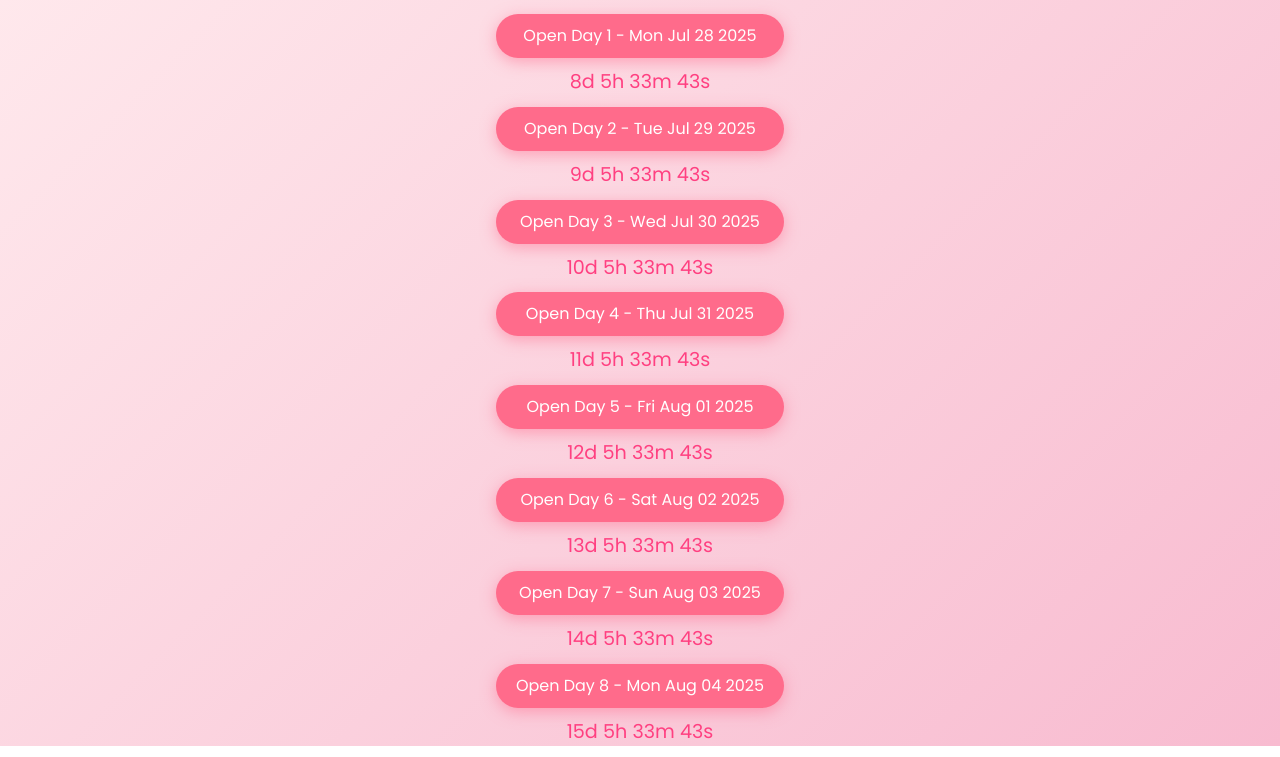
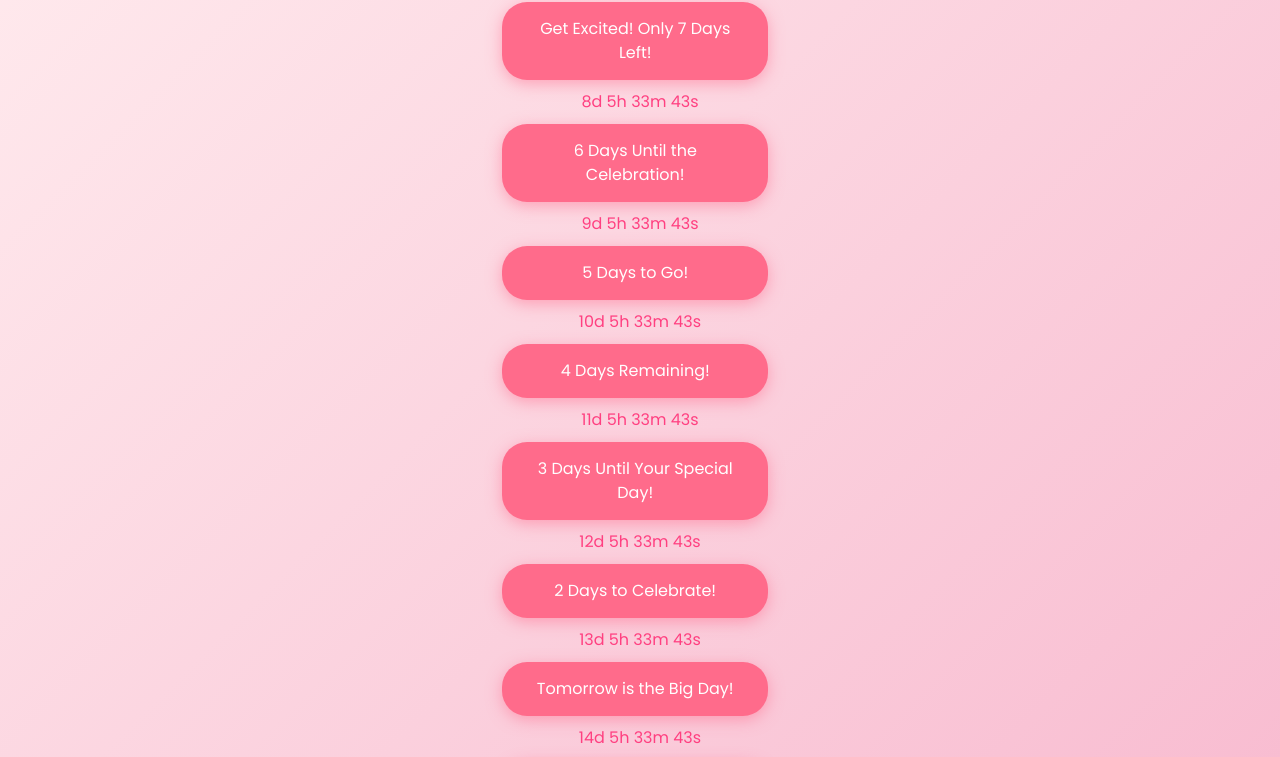
Before and after one commit to harshitaryaa/countdownne, a plain HTML site: page click.html in a window 1280 px wide. Shown: the part 136-893 px from the top of the page. Drawn offline with nearby package versions, Linux system fonts and the light colour scheme.

Commit message:
click.html

```diff
--- a/click.html
+++ b/click.html
@@ -24,43 +24,27 @@
 
         .dancing-font {
             font-family: 'Dancing Script', cursive;
-            font-size: 3rem; /* Adjusted for better mobile view */
-            animation: move 5s ease-in-out infinite, scale 1.5s ease-in-out infinite alternate;
+            font-size: 2.5rem; /* Adjusted for better mobile view */
             text-shadow: 2px 2px 10px rgba(255, 105, 140, 0.7);
             color: #ff4081;
-        }
-
-        @keyframes move {
-            0% {
-                transform: translateX(-100%);
-            }
-            50% {
-                transform: translateX(0);
-            }
-            100% {
-                transform: translateX(100%);
-            }
-        }
-
-        @keyframes scale {
-            0% {
-                transform: scale(1);
-            }
-            100% {
-                transform: scale(1.1);
-            }
         }
 
         .button {
             background-color: #ff6b8b;
             color: white;
-            padding: 10px 20px; /* Adjusted padding for better mobile view */
+            padding: 15px 20px; /* Adjusted padding for better mobile view */
             border-radius: 25px;
             margin: 10px; /* Adjusted margin for better spacing */
             cursor: pointer;
             transition: background-color 0.3s, transform 0.3s;
             font-size: 1rem; /* Adjusted font size for better mobile view */
             box-shadow: 0 4px 15px rgba(255, 105, 140, 0.5);
+            width: 90%; /* Full width on mobile */
+            max-width: 300px; /* Max width for larger screens */
+            text-align: center; /* Center text */
+            opacity: 0; /* Start hidden for animation */
+            transform: translateY(20px); /* Start slightly lower for animation */
+            animation: fadeInUp 0.5s forwards; /* Animation for appearance */
         }
 
         .button:hover {
@@ -69,31 +53,44 @@
         }
 
         .timer {
-            font-size: 1.2rem; /* Adjusted font size for better mobile view */
+            font-size: 1rem; /* Adjusted font size for better mobile view */
             margin-top: 5px; /* Adjusted margin for better spacing */
             color: #ff4081;
         }
 
-        .confetti {
-            position: absolute;
-            width: 10px;
-            height: 10px;
-            background-color: #f00;
-            opacity: 0;
-            animation: confetti 5s linear infinite;
+        .countdown-container {
+            display: flex;
+            flex-direction: column;
+            align-items: center;
+            margin-top: 20px;
         }
 
-        @keyframes confetti {
-            0% { transform: translateY(0) rotate(0deg); opacity: 1; }
-            100% { transform: translateY(500px) rotate(720deg); opacity: 0; }
+        @keyframes fadeInUp {
+            0% {
+                opacity: 0;
+                transform: translateY(20px);
+            }
+            100% {
+                opacity: 1;
+                transform: translateY(0);
+            }
+        }
+
+        @media (max-width: 640px) {
+            .dancing-font {
+                font-size: 2rem; /* Smaller font size for mobile */
+            }
+            .button {
+                font-size: 0.9rem; /* Smaller button text for mobile */
+            }
         }
     </style>
 </head>
 <body>
     <h1 class="dancing-font">Happy Birthday Ankita Bhatt!</h1>
     <div class="text-center mt-4">
-        <h2 class="text-2xl md:text-3xl font-bold text-pink-600">Countdown to Your Special Day</h2>
-        <div class="flex flex-col items-center mt-4">
+        <h2 class="text-xl md:text-2xl font-bold text-pink-600">Countdown to Your Special Day</h2>
+        <div class="countdown-container">
             <!-- Buttons for each day leading up to the birthday -->
             <div id="countdownButtons"></div>
         </div>
@@ -101,17 +98,28 @@
 
     <script>
         const birthdayDate = new Date('August 4, 2025');
-        const today = new Date();
         const oneWeekBefore = new Date(birthdayDate);
         oneWeekBefore.setDate(birthdayDate.getDate() - 7);
 
         // Create buttons for each day from one week before to the birthday
+        const messages = [
+            "Get Excited! Only 7 Days Left!",
+            "6 Days Until the Celebration!",
+            "5 Days to Go!",
+            "4 Days Remaining!",
+            "3 Days Until Your Special Day!",
+            "2 Days to Celebrate!",
+            "Tomorrow is the Big Day!",
+            "Happy Birthday, Ankita!"
+        ];
+
         for (let i = 0; i < 8; i++) {
             const buttonDate = new Date(oneWeekBefore);
             buttonDate.setDate(oneWeekBefore.getDate() + i);
             const button = document.createElement('div');
             button.className = 'button';
-            button.innerText = `Open Day ${i + 1} - ${buttonDate.toDateString()}`;
+            button.innerText = messages[i]; // Use the new messages
+            button.style.animationDelay = `${i * 0.2}s`; // Staggered animation
             button.onclick = () => {
                 alert(`You opened Day ${i + 1}!`);
                 // Here you can redirect to a specific page for each day
```
